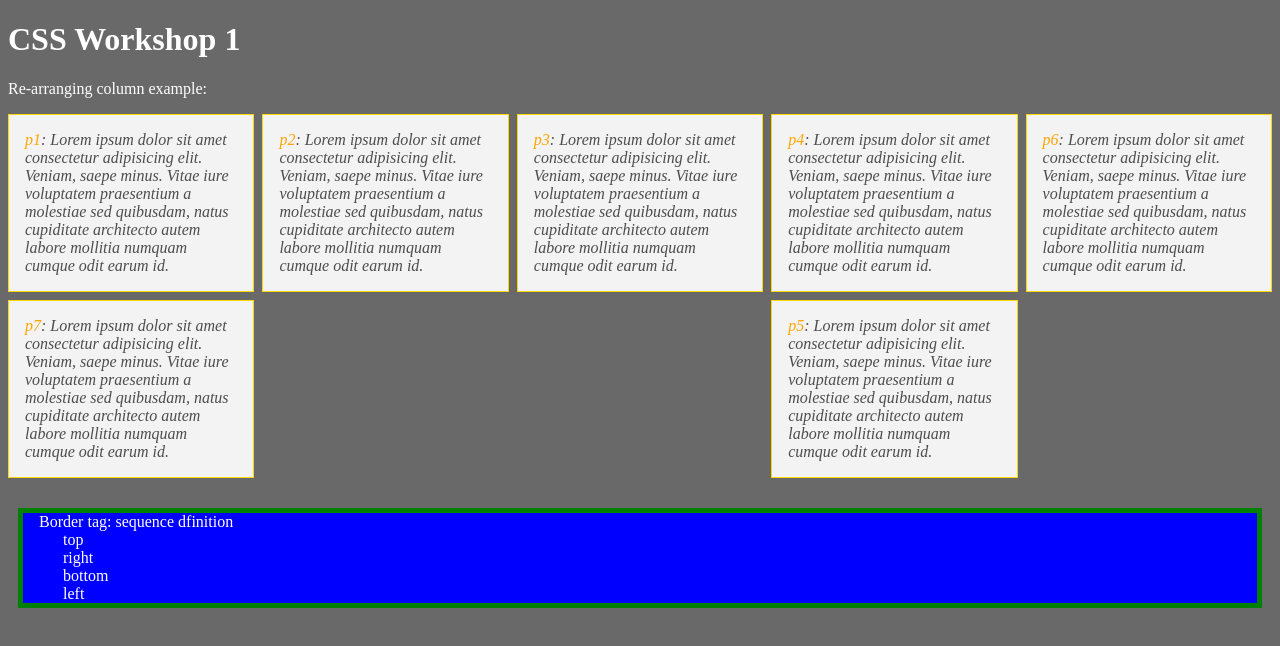
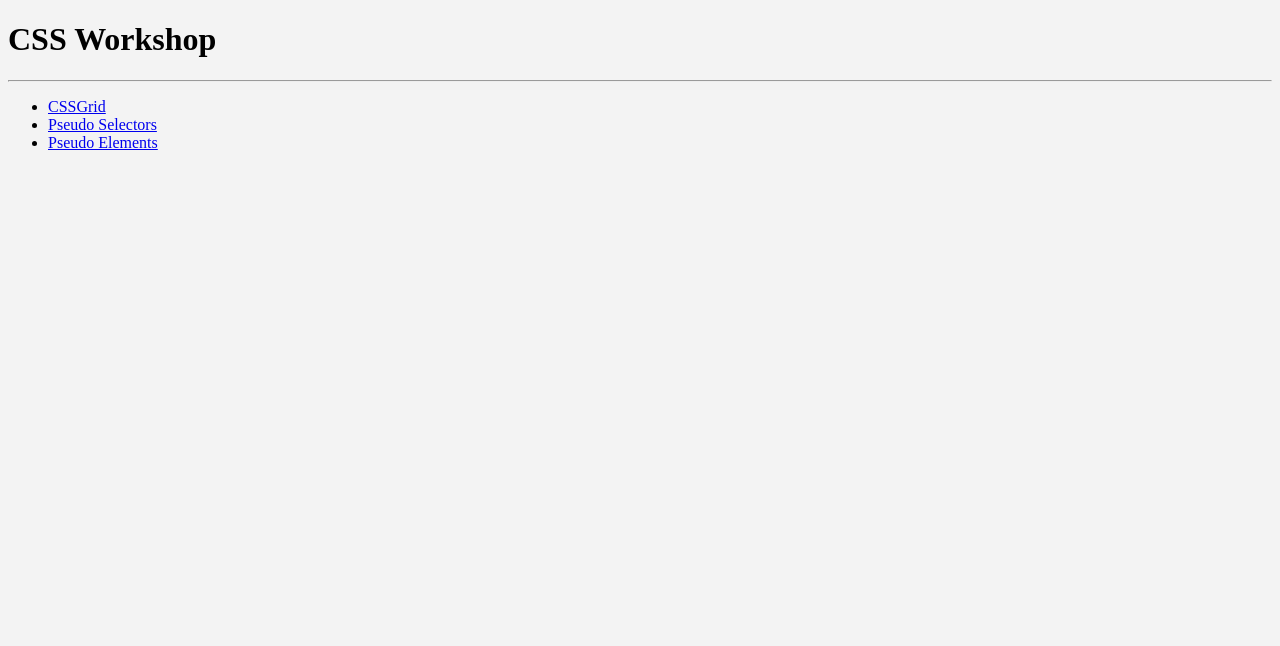
Before and after one commit to anastass/CSS-Workshop, a plain HTML site: page index.html in a window 1280 px wide. Drawn offline with Linux system fonts and the light colour scheme.

Commit message:
restructure html code

```diff
--- a/index.html
+++ b/index.html
@@ -6,81 +6,19 @@
     <meta http-equiv="X-UA-Compatible" content="ie=edge">
     <title>CSS Workshop</title>
     <style>
-        :root {
-            --color: #4d4d4d;
-            --bg-color: #f3f3f3;
-        }
         body {
-            background-color: dimgray;
-            color: white;
-        }
-        .wrapper {
-            color: var(--color);
-            display: grid;
-            grid-gap: 0.5em;
-            grid-template-columns: 1fr 1fr 1fr;
-        }
-        .wrapper > div {
-            background-color: var(--bg-color);
-            font-style: italic;
-            border: 1px solid gold;
-            padding: 1em;
-        }
-        .wrapper div span {
-            color: orange;
-        }
-        .wrapper #p5 {
-            grid-column-end: 3;
-            grid-row-end: 4;
-        }
-
-        @media only screen and (min-width : 1200px) {
-            .wrapper {
-                grid-template-columns: repeat(5, 1fr);
-            }
-
-            .wrapper #p5 {
-                grid-column-end: 5;
-                grid-row-end: 3;
-            }
-        }
-
-        .box {
-            background-color:blue;
-            border: 5px solid green;
-            margin: 30px 10px 0px 10px; /* top, right, bottom, left */
-        }
-        .box p {
-            display: block;
-            --offset: 1em;
-            margin-top: 0em;
-            margin-right: 0em;
-            margin-bottom: 0em;
-            margin-left: var(--offset);
-        }
-        .box > p.offset {
-            margin-left: calc(var(--offset) + 1.5em);
+            background-color: #f3f3f3;
         }
     </style>
 </head>
 <body>
-    <h1>CSS Workshop 1</h1>
-    <p>Re-arranging column example:</p>
-    <div class="wrapper">
-        <div id="p1"><span>p1</span>: Lorem ipsum dolor sit amet consectetur adipisicing elit. Veniam, saepe minus. Vitae iure voluptatem praesentium a molestiae sed quibusdam, natus cupiditate architecto autem labore mollitia numquam cumque odit earum id.</div>
-        <div id="p2"><span>p2</span>: Lorem ipsum dolor sit amet consectetur adipisicing elit. Veniam, saepe minus. Vitae iure voluptatem praesentium a molestiae sed quibusdam, natus cupiditate architecto autem labore mollitia numquam cumque odit earum id.</div>
-        <div id="p3"><span>p3</span>: Lorem ipsum dolor sit amet consectetur adipisicing elit. Veniam, saepe minus. Vitae iure voluptatem praesentium a molestiae sed quibusdam, natus cupiditate architecto autem labore mollitia numquam cumque odit earum id.</div>
-        <div id="p4"><span>p4</span>: Lorem ipsum dolor sit amet consectetur adipisicing elit. Veniam, saepe minus. Vitae iure voluptatem praesentium a molestiae sed quibusdam, natus cupiditate architecto autem labore mollitia numquam cumque odit earum id.</div>
-        <div id="p5"><span>p5</span>: Lorem ipsum dolor sit amet consectetur adipisicing elit. Veniam, saepe minus. Vitae iure voluptatem praesentium a molestiae sed quibusdam, natus cupiditate architecto autem labore mollitia numquam cumque odit earum id.</div>
-        <div id="p6"><span>p6</span>: Lorem ipsum dolor sit amet consectetur adipisicing elit. Veniam, saepe minus. Vitae iure voluptatem praesentium a molestiae sed quibusdam, natus cupiditate architecto autem labore mollitia numquam cumque odit earum id.</div>
-        <div id="p7"><span>p7</span>: Lorem ipsum dolor sit amet consectetur adipisicing elit. Veniam, saepe minus. Vitae iure voluptatem praesentium a molestiae sed quibusdam, natus cupiditate architecto autem labore mollitia numquam cumque odit earum id.</div>
-    </div>
-    <div class="box">
-        <p>Border tag: sequence dfinition</p>
-        <p class="offset">top</p>
-        <p class="offset">right</p>
-        <p class="offset">bottom</p>
-        <p class="offset">left</p>
-    </dev>
+    <h1>CSS Workshop</h1>
+    <hr>
+
+    <ul>
+        <li><a href="./cssgrid.html">CSSGrid</a></li>
+        <li><a href="./pseudo_selectors.html">Pseudo Selectors</a></li>
+        <li><a href="./pseudo_elements.html">Pseudo Elements</a></li>
+    </ul>
 </body>
 </html>
```
Also changed, not shown: cssgrid.html (added, +86 -0 lines), pseudo_elements.html (+3 -0 lines), pseudo_selectors.html (+3 -0 lines).
